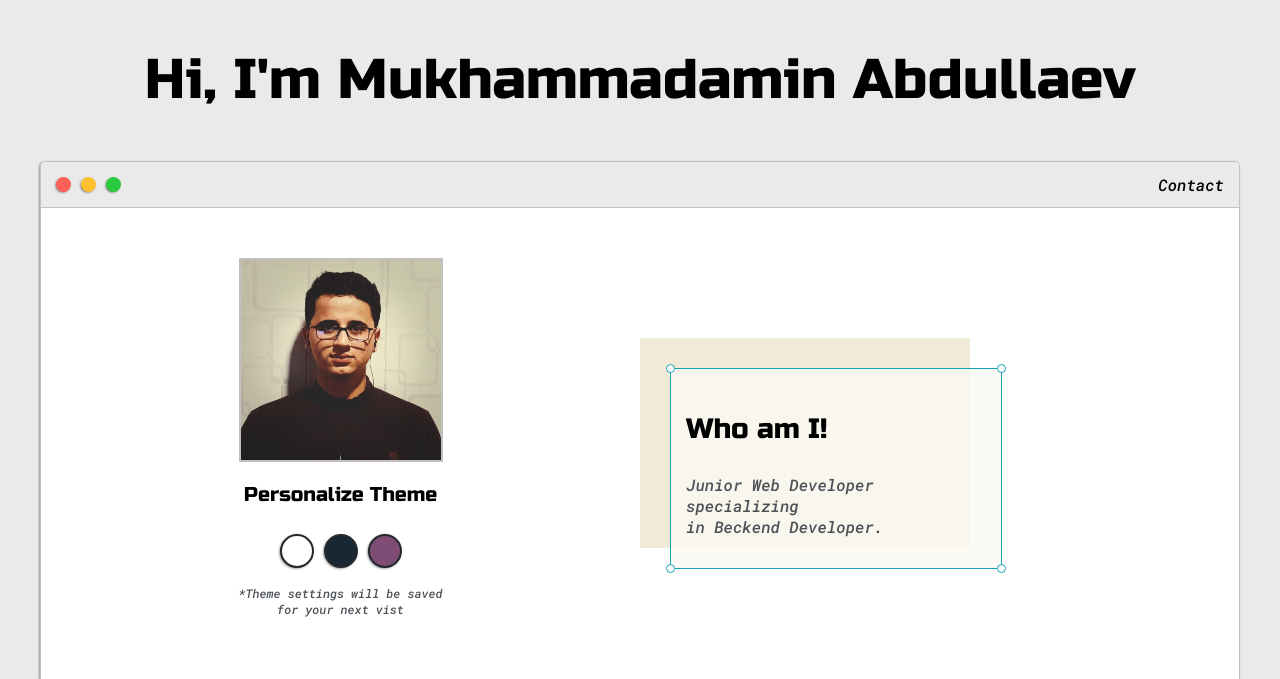
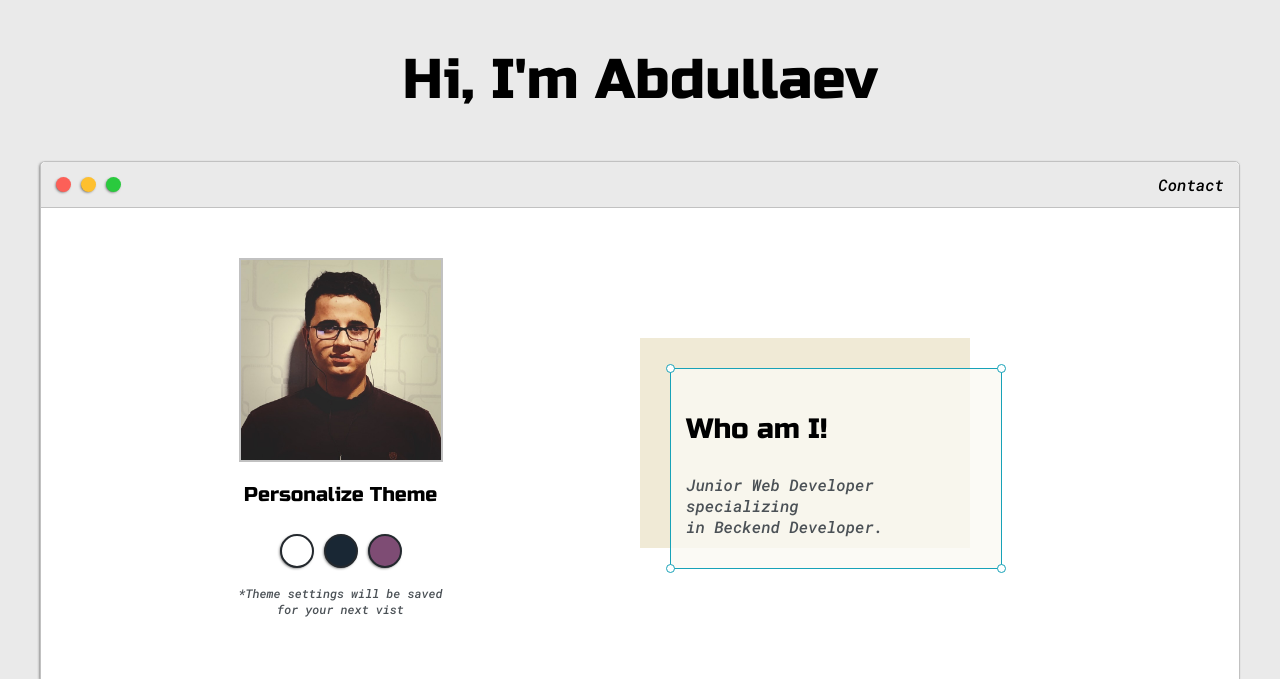
Before and after one commit to Mukhammadamin2002/my_website, a PHP site: page / in a window 1280 px wide. Shown: the top 679 px of the page. Run offline with PHP 8.4, Linux system fonts and the light colour scheme; some libraries are stand-ins or nearby versions.

Commit message:
Changes Made

```diff
--- a/index.php
+++ b/index.php
@@ -25,7 +25,7 @@
     <section class="s1">
         <div class="main-container">
             <div class="greeting-wrapper">
-                <h1>Hi, I'm Mukhammadamin Abdullaev</h1>
+                <h1>Hi, I'm Abdullaev</h1>
             </div>
 
             <div class="intro-wrapper">
```
